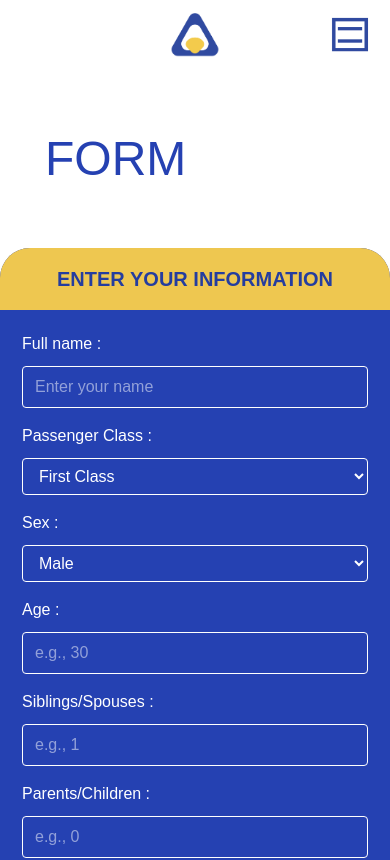
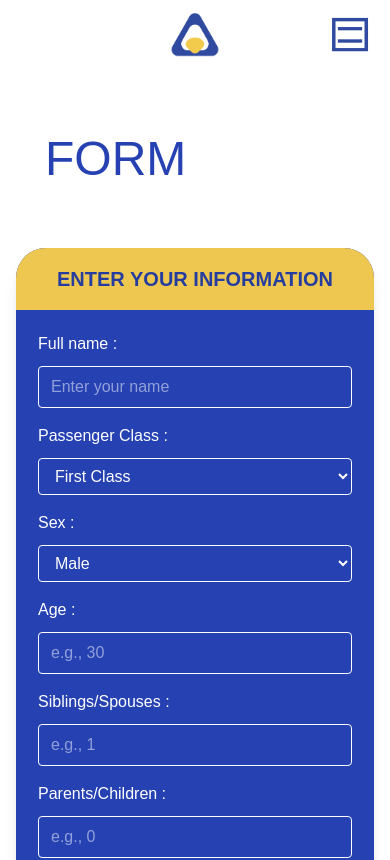
Before and after one commit to GeneralAcre/Titanic-Survival-Prediction, a Next.js app: page /form in a window 390 px wide. Shown: the top 860 px of the page. Built offline with nearby package versions, Linux system fonts and the light colour scheme; a web font is replaced by a local one.

Commit message:
Fix some page

```diff
--- a/src/app/form/page.js
+++ b/src/app/form/page.js
@@ -99,95 +99,139 @@ export default function Home() {
     router.push('/Result');
   };
 
-  return (
-    <div className="bg-white w-full h-full min-h-screen overflow-hidden ">
+   return (
+    <div className="bg-white w-full min-h-screen overflow-hidden">
       <div className="text-5xl text-[#2541B2] font-medium mt-[65px] mb-[65px] ml-[45px]">FORM</div>
 
-      {/* Form */}
-      <div className='flex justify-center items-center mb-[65px]'>
-        <div className="w-[400px] bg-[#2541B2] rounded-[30px] overflow-hidden text-white shadow-lg">
+      {/* Centered Form Box - responsive only on mobile */}
+      <div className="flex justify-center items-center mb-[65px] px-4 sm:px-0">
+        <div className="w-full max-w-[400px] bg-[#2541B2] rounded-[30px] overflow-hidden text-white shadow-lg">
 
           {/* Yellow Header */}
           <div className="bg-[#EEC750] text-center py-4">
             <p className="text-[#243D9F] font-bold text-[20px]">ENTER YOUR INFORMATION</p>
           </div>
 
-
-          <form className="p-[22px] space-y-4" onSubmit= {storeDataAndNavigate}>
-
-            {/* Each Input Section */}
+          <form className="p-[22px] space-y-4" onSubmit={storeDataAndNavigate}>
             <div className="flex flex-col space-y-[10px]">
-              <label className="text-[16px]">Full name : {formErrors.userName && <span className="text-[#EEC750] text-[14px]">{formErrors.userName}</span>}</label>
-              <input type="text" id="userName" name="userName" value={formData.userName} onChange={handleChange} placeholder="Enter your name"
-                className="px-3 py-2 rounded border border-white bg-[#2541B2] focus:outline-none focus:ring-2 focus:ring-[#EEC750]" />
-            </div>
-
-            {/* Drop down Menu */}
-            <div className="flex flex-col space-y-[10px]">
-              <label className="text-[16px]">Passenger Class : {formErrors.passengerClass && <span className="text-[#EEC750] text-[14px]">{formErrors.passengerClass}</span>}</label>
-
-              <select type="text" id="passengerClass" name="passengerClass" value={formData.passengerClass} onChange={handleChange}
-                className="px-3 py-2 rounded border border-white bg-[#2541B2] focus:outline-none focus:ring-2 focus:ring-[#EEC750]">
-
-                <option value="1" className="bg-[#EEC750] text-[#2541B2] font-bold " > First Class </option>
-                <option value="2" className="bg-[#EEC750] text-[#2541B2] font-bold " > Second Class </option>
-                <option value="3" className="bg-[#EEC750] text-[#2541B2] font-bold " > Third Class </option>
-
-              </select>
-
+              <label className="text-[16px]">
+                Full name : {formErrors.userName && <span className="text-[#EEC750] text-[14px]">{formErrors.userName}</span>}
+              </label>
+              <input
+                type="text"
+                id="userName"
+                name="userName"
+                value={formData.userName}
+                onChange={handleChange}
+                placeholder="Enter your name"
+                className="px-3 py-2 rounded border border-white bg-[#2541B2] focus:outline-none focus:ring-2 focus:ring-[#EEC750]"
+              />
             </div>
 
             <div className="flex flex-col space-y-[10px]">
-              <label className="text-[16px]">Sex : {formErrors.sex && <span className="text-[#EEC750] text-[14px]">{formErrors.sex}</span>}</label>
-              <select type="text" id="sex" name="sex" value={formData.sex} onChange={handleChange} placeholder="Male / Female"
-                className="px-3 py-2 rounded border border-white bg-[#2541B2] focus:outline-none focus:ring-2 focus:ring-[#EEC750]">
-
-                <option value="male" className="bg-[#EEC750] text-[#2541B2] font-bold ">Male</option>
-                <option value="female" className="bg-[#EEC750] text-[#2541B2] font-bold ">Female</option>
-
+              <label className="text-[16px]">
+                Passenger Class : {formErrors.passengerClass && <span className="text-[#EEC750] text-[14px]">{formErrors.passengerClass}</span>}
+              </label>
+              <select
+                id="passengerClass"
+                name="passengerClass"
+                value={formData.passengerClass}
+                onChange={handleChange}
+                className="px-3 py-2 rounded border border-white bg-[#2541B2] focus:outline-none focus:ring-2 focus:ring-[#EEC750]"
+              >
+                <option value="1" className="bg-[#EEC750] text-[#2541B2] font-bold">First Class</option>
+                <option value="2" className="bg-[#EEC750] text-[#2541B2] font-bold">Second Class</option>
+                <option value="3" className="bg-[#EEC750] text-[#2541B2] font-bold">Third Class</option>
               </select>
-
             </div>
 
             <div className="flex flex-col space-y-[10px]">
-              <label className="text-[16px]">Age : {formErrors.age && <span className="text-[#EEC750] text-[14px]">{formErrors.age}</span>}</label>
-              <input type="number" id="age" name="age" value={formData.age} onChange={handleChange} placeholder="e.g., 30"
-                className="px-3 py-2 rounded border border-white bg-[#2541B2] focus:outline-none focus:ring-2 focus:ring-[#EEC750]"/>
+              <label className="text-[16px]">
+                Sex : {formErrors.sex && <span className="text-[#EEC750] text-[14px]">{formErrors.sex}</span>}
+              </label>
+              <select
+                id="sex"
+                name="sex"
+                value={formData.sex}
+                onChange={handleChange}
+                className="px-3 py-2 rounded border border-white bg-[#2541B2] focus:outline-none focus:ring-2 focus:ring-[#EEC750]"
+              >
+                <option value="male" className="bg-[#EEC750] text-[#2541B2] font-bold">Male</option>
+                <option value="female" className="bg-[#EEC750] text-[#2541B2] font-bold">Female</option>
+              </select>
             </div>
 
             <div className="flex flex-col space-y-[10px]">
-              <label className="text-[16px]">Siblings/Spouses : {formErrors.sibsp && <span className="text-[#EEC750] text-[14px]">{formErrors.sibsp}</span>}</label>
-              <input type="number" id="sibsp" name="sibsp" value={formData.sibsp} onChange={handleChange} placeholder="e.g., 1"
-                className="px-3 py-2 rounded border border-white bg-[#2541B2] focus:outline-none focus:ring-2 focus:ring-[#EEC750]"/>
+              <label className="text-[16px]">
+                Age : {formErrors.age && <span className="text-[#EEC750] text-[14px]">{formErrors.age}</span>}
+              </label>
+              <input
+                type="number"
+                id="age"
+                name="age"
+                value={formData.age}
+                onChange={handleChange}
+                placeholder="e.g., 30"
+                className="px-3 py-2 rounded border border-white bg-[#2541B2] focus:outline-none focus:ring-2 focus:ring-[#EEC750]"
+              />
             </div>
 
             <div className="flex flex-col space-y-[10px]">
-              <label className="text-[16px]">Parents/Children : {formErrors.parch && <span className="text-[#EEC750] text-[14px]">{formErrors.parch}</span>}</label>
-              <input type="number" id="parch" name="parch" value={formData.parch} onChange={handleChange} placeholder="e.g., 0"
-                className="px-3 py-2 rounded border border-white bg-[#2541B2] focus:outline-none focus:ring-2 focus:ring-[#EEC750]"/>
+              <label className="text-[16px]">
+                Siblings/Spouses : {formErrors.sibsp && <span className="text-[#EEC750] text-[14px]">{formErrors.sibsp}</span>}
+              </label>
+              <input
+                type="number"
+                id="sibsp"
+                name="sibsp"
+                value={formData.sibsp}
+                onChange={handleChange}
+                placeholder="e.g., 1"
+                className="px-3 py-2 rounded border border-white bg-[#2541B2] focus:outline-none focus:ring-2 focus:ring-[#EEC750]"
+              />
             </div>
 
             <div className="flex flex-col space-y-[10px]">
-              <label className="text-[16px]">Embarkation : {formErrors.embarkation && <span className="text-[#EEC750] text-[14px]">{formErrors.embarkation}</span>}</label>
-              <select type="text" id="embarkation" name="embarkation" value={formData.embarkation} onChange={handleChange}
-                className="px-3 py-2 rounded border border-white bg-[#2541B2] focus:outline-none focus:ring-2 focus:ring-[#EEC750] mb-[30px]">
+              <label className="text-[16px]">
+                Parents/Children : {formErrors.parch && <span className="text-[#EEC750] text-[14px]">{formErrors.parch}</span>}
+              </label>
+              <input
+                type="number"
+                id="parch"
+                name="parch"
+                value={formData.parch}
+                onChange={handleChange}
+                placeholder="e.g., 0"
+                className="px-3 py-2 rounded border border-white bg-[#2541B2] focus:outline-none focus:ring-2 focus:ring-[#EEC750]"
+              />
+            </div>
 
-                  <option value="Cherbourg" className="bg-[#EEC750] text-[#2541B2] font-bold ">Cherbourg</option>
-                  <option value="Queenstown" className="bg-[#EEC750] text-[#2541B2] font-bold ">Queenstown</option>
-                  <option value="Southampton" className="bg-[#EEC750] text-[#2541B2] font-bold ">Southampton</option>
-
+            <div className="flex flex-col space-y-[10px]">
+              <label className="text-[16px]">
+                Embarkation : {formErrors.embarkation && <span className="text-[#EEC750] text-[14px]">{formErrors.embarkation}</span>}
+              </label>
+              <select
+                id="embarkation"
+                name="embarkation"
+                value={formData.embarkation}
+                onChange={handleChange}
+                className="px-3 py-2 rounded border border-white bg-[#2541B2] focus:outline-none focus:ring-2 focus:ring-[#EEC750] mb-[30px]"
+              >
+                <option value="Cherbourg" className="bg-[#EEC750] text-[#2541B2] font-bold">Cherbourg</option>
+                <option value="Queenstown" className="bg-[#EEC750] text-[#2541B2] font-bold">Queenstown</option>
+                <option value="Southampton" className="bg-[#EEC750] text-[#2541B2] font-bold">Southampton</option>
               </select>
             </div>
 
-            {/* Submit Button */} {/* Block - take full row*/} {/* mx-auto - center and horizontal*/}
-            <button type="submit"
-              className="bg-[#EEC750] text-[#243D9F] py-2 w-[170px] rounded-[5px] hover:bg-[#d4ae42] block mx-auto  ">Submit</button>
-
+            <button
+              type="submit"
+              className="bg-[#EEC750] text-[#243D9F] py-2 w-[170px] rounded-[5px] hover:bg-[#d4ae42] block mx-auto"
+            >
+              Submit
+            </button>
           </form>
         </div>
       </div>
-
     </div>
-
   );
 }
--- a/src/app/globals.css
+++ b/src/app/globals.css
@@ -10,3 +10,35 @@ body {
 :root {
   --font-sans: var(--font-RethinkSans); /* fallback setup */
 }
+
+@keyframes verticalFill {
+  0% {
+    background-position: top;
+  }
+  50% {
+    background-position: bottom;
+  }
+  100% {
+    background-position: top;
+  }
+}
+
+.gradient-line {
+  background: linear-gradient(to bottom, #bf4342, #f07167,#faf0ca);
+  background-size: 100% 200%;
+  background-repeat: no-repeat;
+  -webkit-background-clip: text;
+  background-clip: text;
+  -webkit-text-fill-color: transparent;
+  color: transparent;
+
+  animation: verticalFill 4s ease-in-out infinite;
+}
+
+.animation-delay-1 {
+  animation-delay: 1s;
+}
+
+.animation-delay-2 {
+  animation-delay: 2s;
+}
--- a/src/app/layout.js
+++ b/src/app/layout.js
@@ -33,7 +33,7 @@ export default function RootLayout({ children }) {
       <body className={`${rethinkSans.variable} antialiased`}>
         {isScreenTooWide ? (
           <div className="w-full h-screen flex items-center justify-center bg-white text-[#2541B2] text-2xl font-bold">
-            Please use a smaller screen to view this website
+            Please open in mobile device <br/>
           </div>
         ) : (
           <>
```
Also changed, not shown: src/app/contact/page.js (+32 -29 lines), src/app/page.js (+47 -27 lines).
